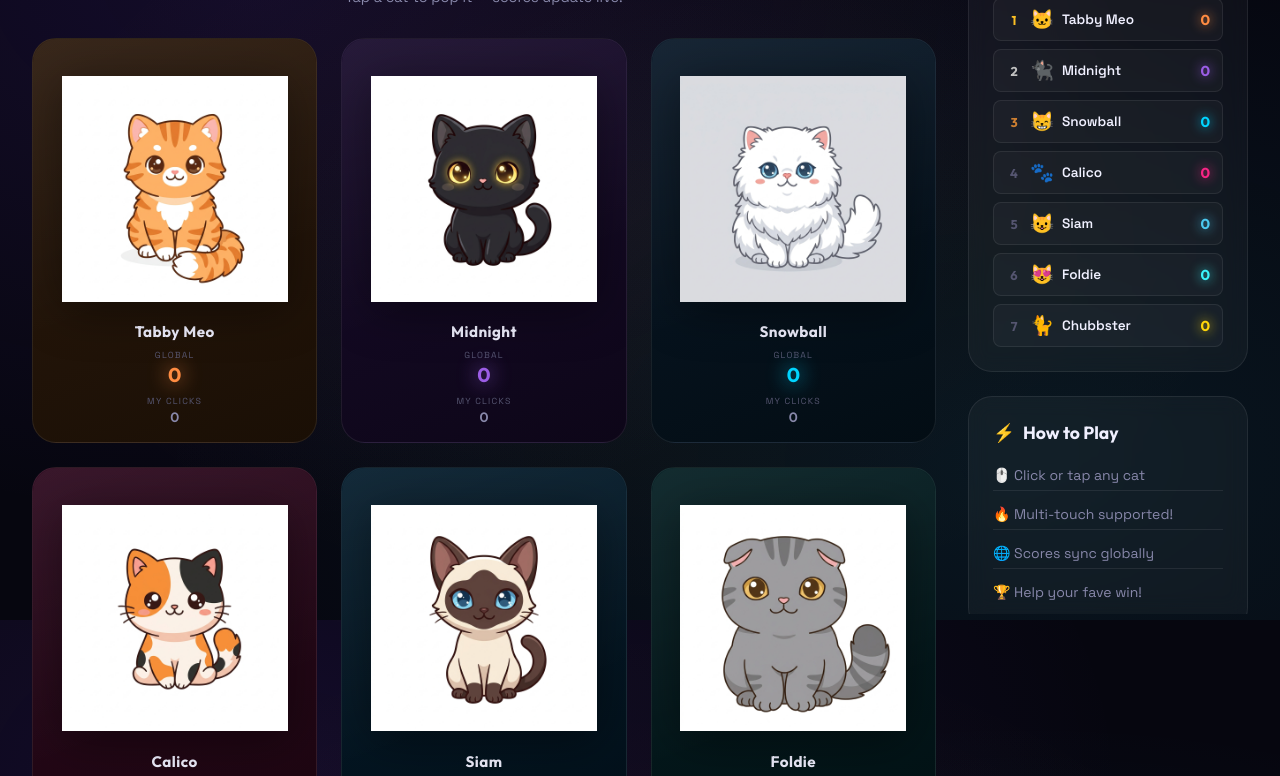
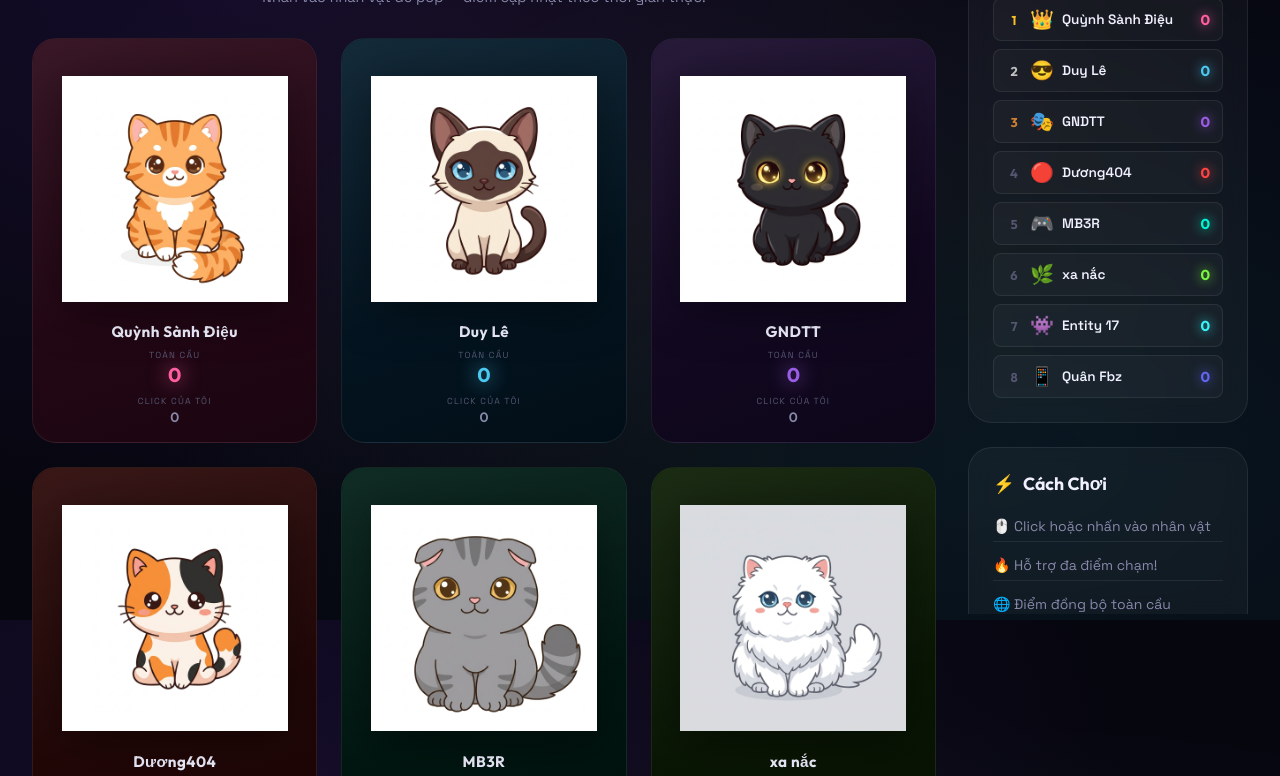
Before and after one commit to pctra266/HyperSquadDoneRoi, a website built with Vite: page index.html in a window 1280 px wide. Shown: the part 180-956 px from the top of the page. Built offline with nearby package versions, Linux system fonts and the light colour scheme; some packages are replaced by stand-ins of ours; no server answers; the database is empty.

Commit message:
feat: Vietnamese UI + 8 members

```diff
--- a/index.html
+++ b/index.html
@@ -3,15 +3,15 @@
 <head>
   <meta charset="UTF-8" />
   <meta name="viewport" content="width=device-width, initial-scale=1.0, maximum-scale=1.0, user-scalable=no" />
-  <meta name="description" content="HyperSquad – Click your favourite cat and watch it climb the leaderboard in real-time!" />
+  <meta name="description" content="HyperSquad – Click vào thần tượng của bạn và xem điểm leo bảng xếp hạng theo thời gian thực!" />
   <meta name="theme-color" content="#0a0a1a" />
 
   <!-- Open Graph -->
-  <meta property="og:title"       content="HyperSquad Cat Clicker" />
-  <meta property="og:description" content="Click cats, compete live. Who wins?" />
+  <meta property="og:title"       content="HyperSquad – Bầu Chọn Thần Tượng" />
+  <meta property="og:description" content="Click mèo, thi đấu trực tiếp. Ai sẽ thắng?" />
   <meta property="og:type"        content="website" />
 
-  <title>🐾 HyperSquad — Cat Clicker</title>
+  <title>🐾 HyperSquad — Bầu Chọn Thần Tượng</title>
 
   <!-- Google Fonts -->
   <link rel="preconnect" href="https://fonts.googleapis.com" />
@@ -27,7 +27,7 @@
     <div class="splash-inner">
       <div class="splash-logo">🐾</div>
       <h1 class="splash-title">HYPER<span>SQUAD</span></h1>
-      <p class="splash-sub">Connecting to the grid…</p>
+      <p class="splash-sub">Đang kết nối…</p>
       <div class="splash-dots">
         <span></span><span></span><span></span>
       </div>
@@ -52,14 +52,14 @@
 
         <div class="header-stats">
           <div class="stat-chip" id="chip-clicks">
-            <span class="stat-chip-label">MY CLICKS</span>
+            <span class="stat-chip-label">CLICK CỦA TÔI</span>
             <span class="stat-chip-value" id="stat-total-clicks">0</span>
           </div>
           <div class="stat-chip" id="chip-score">
-            <span class="stat-chip-label">GLOBAL POPS</span>
+            <span class="stat-chip-label">TỔNG POP</span>
             <span class="stat-chip-value" id="stat-total-score">0</span>
           </div>
-          <div id="connection-status" class="connected" aria-live="polite">● LIVE</div>
+          <div id="connection-status" class="connected" aria-live="polite">● TRỰC TIẾP</div>
         </div>
       </div>
     </header>
@@ -70,19 +70,19 @@
       <!-- Cats Grid -->
       <section class="cats-section" aria-label="Cat clickers">
         <div class="section-header">
-          <h2 class="section-title">Choose Your Champion</h2>
-          <p class="section-sub">Tap a cat to pop it — scores update live!</p>
+          <h2 class="section-title">Chọn Thần Tượng Của Bạn</h2>
+          <p class="section-sub">Nhấn vào nhân vật để pop — điểm cập nhật theo thời gian thực!</p>
         </div>
 
         <!-- CatComponent elements are injected here by JavaScript -->
-        <div id="cats-grid" class="cats-grid" role="list" aria-label="Clickable cats"></div>
+        <div id="cats-grid" class="cats-grid" role="list" aria-label="Danh sách nhân vật"></div>
       </section>
 
       <!-- Sidebar -->
       <aside class="sidebar" aria-label="Leaderboard">
         <div class="sidebar-card">
           <h3 class="sidebar-title">
-            <span>🏆</span> Leaderboard
+            <span>🏆</span> Bảng Xếp Hạng
           </h3>
           <ul id="leaderboard-list" class="leaderboard-list" role="list" aria-live="polite">
             <!-- Populated by GameManager -->
@@ -90,12 +90,12 @@
         </div>
 
         <div class="sidebar-card info-card">
-          <h3 class="sidebar-title"><span>⚡</span> How to Play</h3>
+          <h3 class="sidebar-title"><span>⚡</span> Cách Chơi</h3>
           <ul class="how-to-list">
-            <li>🖱️ Click or tap any cat</li>
-            <li>🔥 Multi-touch supported!</li>
-            <li>🌐 Scores sync globally</li>
-            <li>🏆 Help your fave win!</li>
+            <li>🖱️ Click hoặc nhấn vào nhân vật</li>
+            <li>🔥 Hỗ trợ đa điểm chạm!</li>
+            <li>🌐 Điểm đồng bộ toàn cầu</li>
+            <li>🏆 Ủng hộ thần tượng của bạn!</li>
           </ul>
         </div>
       </aside>
@@ -103,7 +103,7 @@
 
     <!-- ── Footer ────────────────────────────────────────────────────────── -->
     <footer class="footer" role="contentinfo">
-      <p>Built with ❤️ + Firebase · <span id="flush-indicator" class="flush-indicator" aria-live="polite"></span></p>
+      <p>Được xây dựng với ❤️ + Firebase · <span id="flush-indicator" class="flush-indicator" aria-live="polite"></span></p>
     </footer>
   </div>
 
--- a/js/cat-component.js
+++ b/js/cat-component.js
@@ -134,7 +134,7 @@ export class CatComponent {
 
     const scoreLabel = document.createElement("span");
     scoreLabel.className   = "cat-score-label";
-    scoreLabel.textContent = "GLOBAL";
+    scoreLabel.textContent = "TOÀN CẦU";
 
     const scoreEl = document.createElement("span");
     scoreEl.className   = "cat-score";
@@ -151,7 +151,7 @@ export class CatComponent {
 
     const clicksLabel = document.createElement("span");
     clicksLabel.className   = "cat-clicks-label";
-    clicksLabel.textContent = "MY CLICKS";
+    clicksLabel.textContent = "CLICK CỦA TÔI";
 
     const clicksEl = document.createElement("span");
     clicksEl.className   = "cat-clicks";
--- a/js/game-manager.js
+++ b/js/game-manager.js
@@ -24,20 +24,31 @@ import { firebaseService } from "./firebase-config.js";
 // ─────────────────────────────────────────────────────────────────────────────
 export const CAT_CONFIG = [
   {
-    id:           "cat_tabby",
-    name:         "Tabby Meo",
-    emoji:        "🐱",
+    id:           "cat_quynh",
+    name:         "Quỳnh Sành Điệu",
+    emoji:        "👑",
     normalImage:  "/cats/tabby_normal.png",
     popImage:     "/cats/tabby_pop.png",
     soundUrl:     "",
-    color:        "#FF8C42",
-    gradientFrom: "#2d1b0e",
-    gradientTo:   "#1a0f05",
+    color:        "#FF5FA0",
+    gradientFrom: "#2e0a1a",
+    gradientTo:   "#1a0510",
   },
   {
-    id:           "cat_black",
-    name:         "Midnight",
-    emoji:        "🐈‍⬛",
+    id:           "cat_duy",
+    name:         "Duy Lê",
+    emoji:        "😎",
+    normalImage:  "/cats/siamese_normal.png",
+    popImage:     "/cats/siamese_pop.png",
+    soundUrl:     "",
+    color:        "#4CC9F0",
+    gradientFrom: "#061e2e",
+    gradientTo:   "#020e17",
+  },
+  {
+    id:           "cat_gndtt",
+    name:         "GNDTT",
+    emoji:        "🎭",
     normalImage:  "/cats/black_normal.png",
     popImage:     "/cats/black_pop.png",
     soundUrl:     "",
@@ -46,59 +57,59 @@ export const CAT_CONFIG = [
     gradientTo:   "#0d0618",
   },
   {
-    id:           "cat_white",
-    name:         "Snowball",
-    emoji:        "😸",
+    id:           "cat_duong",
+    name:         "Dương404",
+    emoji:        "🔴",
+    normalImage:  "/cats/calico_normal.png",
+    popImage:     "/cats/calico_pop.png",
+    soundUrl:     "",
+    color:        "#FF4444",
+    gradientFrom: "#2e0a0a",
+    gradientTo:   "#1a0505",
+  },
+  {
+    id:           "cat_mb3r",
+    name:         "MB3R",
+    emoji:        "🎮",
+    normalImage:  "/cats/fold_normal.png",
+    popImage:     "/cats/fold_pop.png",
+    soundUrl:     "",
+    color:        "#00F5D4",
+    gradientFrom: "#022018",
+    gradientTo:   "#01100c",
+  },
+  {
+    id:           "cat_xanac",
+    name:         "xa nắc",
+    emoji:        "🌿",
     normalImage:  "/cats/white_normal.png",
     popImage:     "/cats/white_pop.png",
     soundUrl:     "",
-    color:        "#00D4FF",
-    gradientFrom: "#0a1929",
-    gradientTo:   "#030d14",
+    color:        "#7BF542",
+    gradientFrom: "#0e2006",
+    gradientTo:   "#071003",
   },
   {
-    id:           "cat_calico",
-    name:         "Calico",
-    emoji:        "🐾",
-    normalImage:  "/cats/calico_normal.png",
-    popImage:     "/cats/calico_pop.png",
-    soundUrl:     "",
-    color:        "#F72585",
-    gradientFrom: "#2e0a1f",
-    gradientTo:   "#1a050f",
-  },
-  {
-    id:           "cat_siamese",
-    name:         "Siam",
-    emoji:        "😺",
-    normalImage:  "/cats/siamese_normal.png",
-    popImage:     "/cats/siamese_pop.png",
-    soundUrl:     "",
-    color:        "#4CC9F0",
-    gradientFrom: "#061e2e",
-    gradientTo:   "#020e17",
-  },
-  {
-    id:           "cat_fold",
-    name:         "Foldie",
-    emoji:        "😻",
-    normalImage:  "/cats/fold_normal.png",
-    popImage:     "/cats/fold_pop.png",
+    id:           "cat_entity",
+    name:         "Entity 17",
+    emoji:        "👾",
+    normalImage:  "/cats/chubby_normal.png",
+    popImage:     "/cats/chubby_pop.png",
     soundUrl:     "",
     color:        "#3BF4FB",
     gradientFrom: "#062024",
     gradientTo:   "#021013",
   },
   {
-    id:           "cat_chubby",
-    name:         "Chubbster",
-    emoji:        "🐈",
-    normalImage:  "/cats/chubby_normal.png",
-    popImage:     "/cats/chubby_pop.png",
+    id:           "cat_quan",
+    name:         "Quân Fbz",
+    emoji:        "📱",
+    normalImage:  "/cats/quan_normal.png",
+    popImage:     "/cats/quan_pop.png",
     soundUrl:     "",
-    color:        "#FFD60A",
-    gradientFrom: "#2a1f00",
-    gradientTo:   "#151000",
+    color:        "#6366F1",
+    gradientFrom: "#0f0e2e",
+    gradientTo:   "#08071a",
   },
 ];
 
@@ -276,7 +287,7 @@ export class GameManager {
   #setConnected(connected) {
     if (!this.#connectionEl) return;
     this.#connectionEl.className = connected ? "connected" : "disconnected";
-    this.#connectionEl.textContent = connected ? "● LIVE" : "● OFFLINE";
+    this.#connectionEl.textContent = connected ? "● TRỰC TIẾP" : "● MẤT KẾT NỐI";
   }
 
   // ── Cleanup ───────────────────────────────────────────────────────────────
--- a/style.css
+++ b/style.css
@@ -711,6 +711,7 @@ img {
 .cat-card:nth-child(5) { animation-delay: 0.25s; }
 .cat-card:nth-child(6) { animation-delay: 0.30s; }
 .cat-card:nth-child(7) { animation-delay: 0.35s; }
+.cat-card:nth-child(8) { animation-delay: 0.40s; }
 
 /* Number pop when score updates */
 @keyframes scorePopIn {
```
Also changed, not shown: assets/cats/quan_normal.png (added), assets/cats/quan_pop.png (added).
